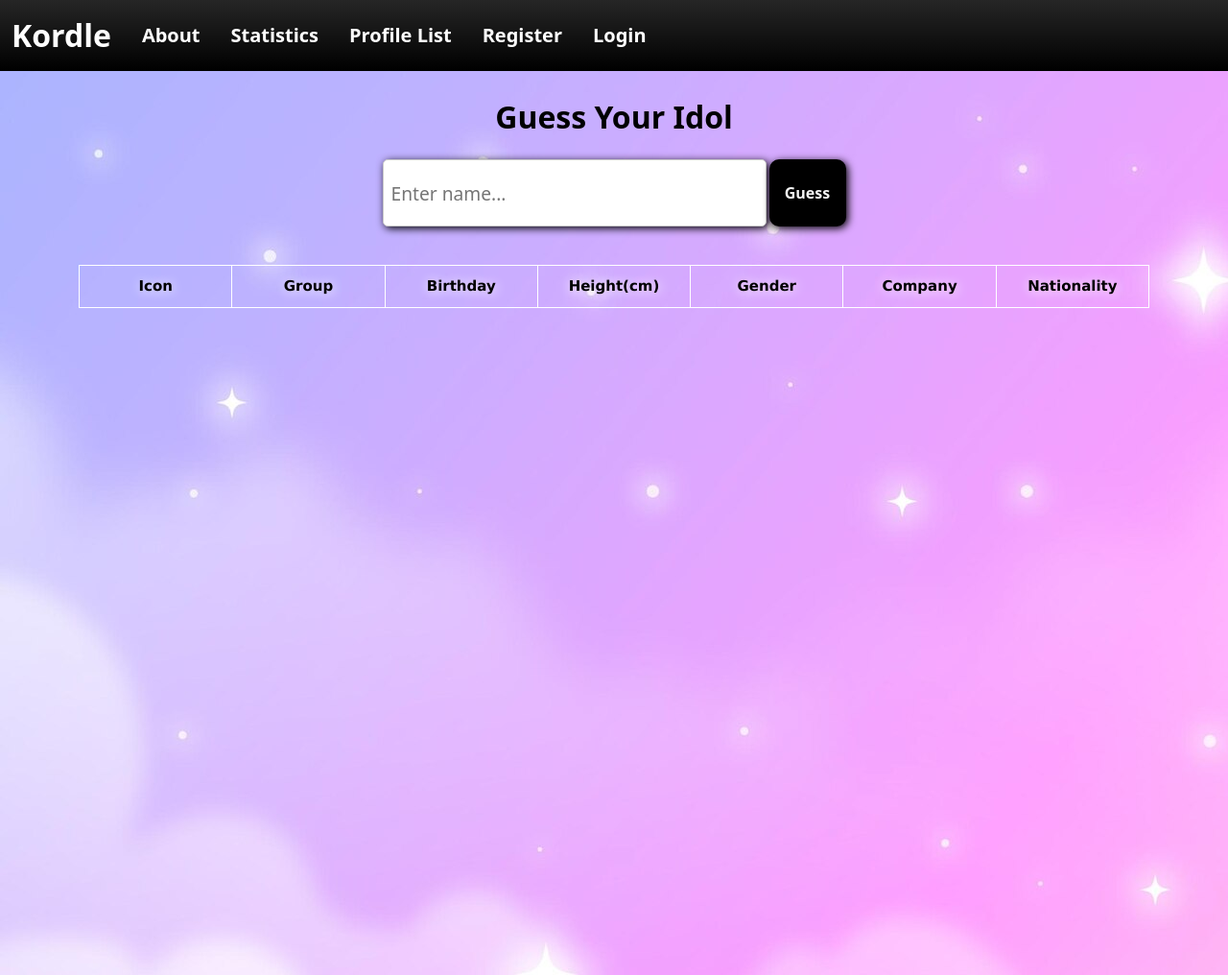
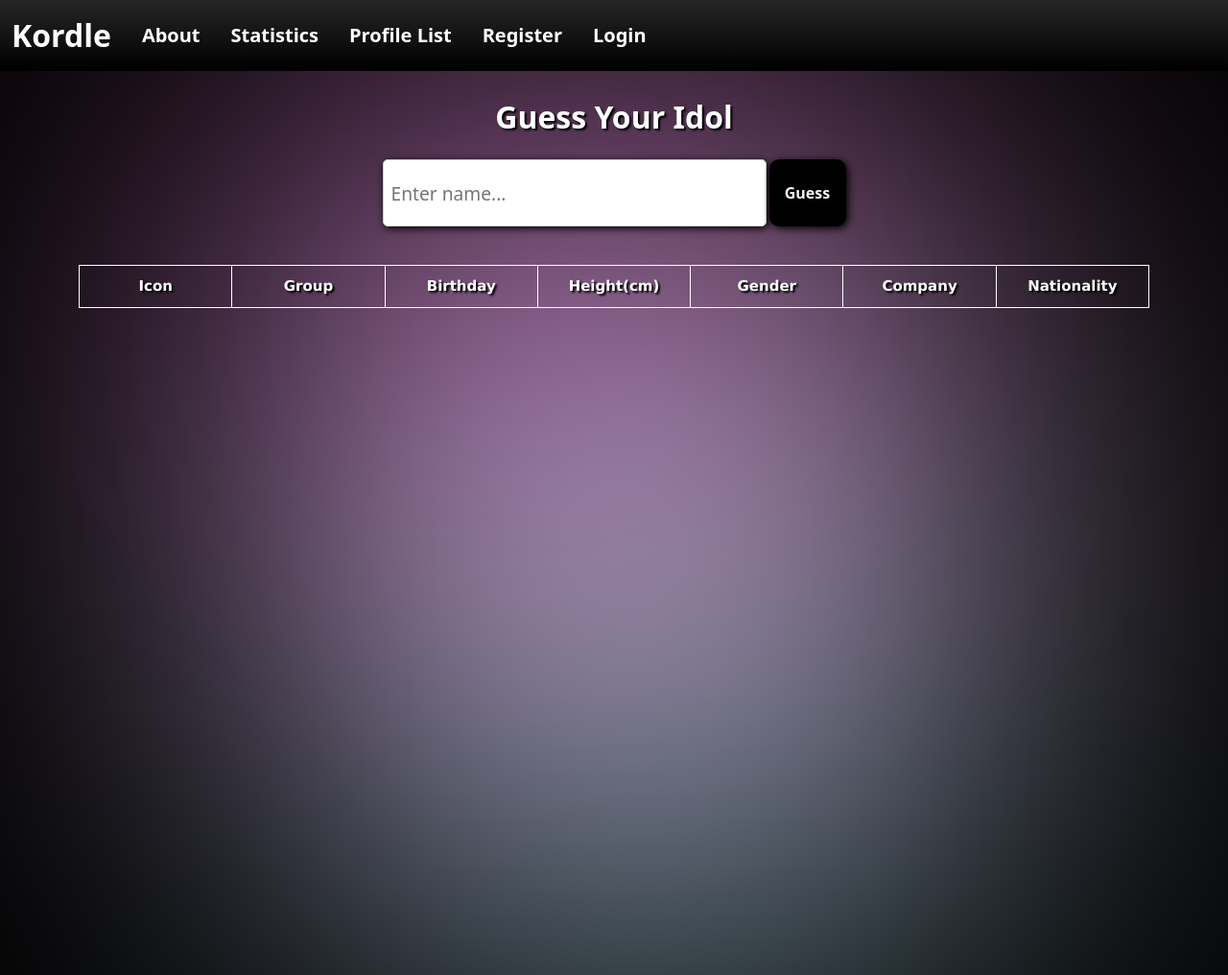
Before and after one commit to Ryan11c/kordle, a Django app: page / in a window 1280 px wide. Shown: the whole page at 96% size. Run offline with Django 5.2, Linux system fonts and the light colour scheme; data that the repository does not hold is empty; parts of the project's set-up code (start-up, migrations or seed data) failed here and were passed over.

Commit message:
Add animated background to home page using plasma-background-generator

```diff
--- a/myApp/templates/home.html
+++ b/myApp/templates/home.html
@@ -3,8 +3,8 @@
 {% load static %}
 
 {% block content %}
-<body class="background-image" background="{% static 'myApp/images/background2.jpg' %}">
-    <link rel="stylesheet" href="{% static 'myApp/css/home.css' %}">
+<link rel="stylesheet" href="{% static 'myApp/css/home.css' %}">
+<body>
     <div>
         <p class="title">Guess Your Idol</p>
         <form class="userGuessForm">
@@ -32,6 +32,11 @@
         </div>
     </div>
     <input type="hidden" id="isUserLoggedIn" value="{{ user.is_authenticated|lower }}">
+    <div class="wrapper">
+        <div class="gradient gradient-1"></div>
+        <div class="gradient gradient-2"></div>
+        <div class="gradient gradient-3"></div>
+      </div>
 </body>
 <script src="{% static 'myApp/js/kpopgame.js' %}"></script>
 {% endblock %}
--- a/myApp/templates/login.html
+++ b/myApp/templates/login.html
@@ -5,10 +5,10 @@
 {% block content %}
 <body style="padding-bottom: 70px" class="background-image" background="{% static 'myApp/images/background2.jpg' %}"></body>
 {% if user.is_authenticated %}
-    <h1>Already logged in</h1>
+    <h1 class="text-center fs-1 fw-bold text-black" style="text-shadow: 1px 1px 6px white;">Already logged in</h1>
 {% else %}
     <div class="col-md-6 offset-md-3">
-        <h1>Login</h1>
+        <h1 class="text-center fs-1 fw-bold text-black" style="text-shadow: 1px 1px 6px white;">Login</h1>
         <form method="POST" action="{% url 'login' %}">
             {% csrf_token %}
             <div class="mb-3">
--- a/myApp/templates/profile_list.html
+++ b/myApp/templates/profile_list.html
@@ -3,12 +3,12 @@
 {% load static %}
 {% block content %}
 <body style="padding-bottom: 70px" class="background-image" background="{% static 'myApp/images/background2.jpg' %}">
-    <h1 class="text-center fs-1 fw-bold">Profile List</h1>
+    <h1 class="text-center fs-1 fw-bold text-black" style="text-shadow: 1px 1px 6px white;">Profile List</h1>
     {% if profiles %}
         <div class="row justify-content-center">
             {% for profile in profiles %}
                 <div class="col-md-6 col-lg-4 d-flex justify-content-center">
-                    <div class="card mb-4 bg-white" style="max-width: 400px;">
+                    <div class="card mb-4 bg-white border-dark" style="max-width: 400px;">
                         <div class="row g-0">
                             <div class="col-4 d-flex align-items-center">
                                 {% if profile.profile_image %}
--- a/myApp/templates/register.html
+++ b/myApp/templates/register.html
@@ -5,10 +5,10 @@
 {% block content %}
 <body style="padding-bottom: 70px" class="background-image" background="{% static 'myApp/images/background2.jpg' %}">
     {% if user.is_authenticated %}
-        <h1>Register</h1>
+        <h1 class="text-center fs-1 fw-bold text-black" style="text-shadow: 1px 1px 6px white;">Already logged in</h1>
     {% else %}
         <div class="col-md-6 offset-md-3">
-            <h1>Register</h1>
+            <h1 class="text-center fs-1 fw-bold text-black" style="text-shadow: 1px 1px 6px white;">Register</h1>
             <form method="POST" action="">
                 {% csrf_token %}
                 {{ form.as_p }}
--- a/myApp/templates/update_user.html
+++ b/myApp/templates/update_user.html
@@ -4,7 +4,7 @@
 
 {% block content %}
     <div class="col-md-6 offset-md-3">
-        <h1>Edit Profile</h1>
+        <h1 class="text-center fs-1 fw-bold text-black" style="text-shadow: 1px 1px 6px white;">Edit Profile</h1>
         <form method="POST" action="{% url 'update_user' %}" enctype="multipart/form-data">
             {% csrf_token %}
             {{ user_form.as_p }}
--- a/static/myApp/css/home.css
+++ b/static/myApp/css/home.css
@@ -7,7 +7,8 @@ body {
     text-align: center;
     font-weight: bold;
     font-size: 2rem;
-    color: black;
+    color: white;
+    text-shadow: 2px 2px 2px black;
 }
 
 .userGuessForm {
@@ -94,9 +95,9 @@ body {
     border: 1px solid white;
     padding: 10px;
     text-align: center;
-    text-shadow: 1px 1px 1px rgb(255, 201, 255);
+    text-shadow: 2px 2px 2px black;
     font-weight: bold;
-    color: black;
+    color: white;
 }
 
 .table-container {
@@ -110,8 +111,8 @@ body {
     font-size: 15px;
     width: 120px;
     max-height: 50px;
-    color: black;
-    text-shadow: 1px 1px 12px white;
+    color: white;
+    text-shadow: 2px 2px 2px black;
 }
 
 #icon-display {
@@ -147,3 +148,130 @@ body {
       transform: translateZ(0);
     }
 }
+/* background animation */
+body {
+    margin: 0;
+    padding: 0;
+    background-color: black;
+}
+
+.wrapper{
+    position: absolute;
+    top: 0;
+    left: 0;
+    width: 100%;
+    height: 100%;
+    overflow: hidden;
+    filter: blur(220px);
+    z-index: -1;
+}
+
+.gradient {
+    position: absolute;
+    border-radius: 100%;
+    opacity: 0.7;
+    mix-blend-mode: screen;
+    animation-iteration-count: infinite;
+    animation-timing-function: cubic-bezier(0.1, 0, 0.9, 1);
+}
+
+.gradient-1 {
+  background: rgb(245, 132, 224) none repeat scroll 0% 0% / auto padding-box border-box;
+  width: 700px;
+  height: 700px;
+  animation-duration: 15s;
+  opacity: 0.9;
+  left: 60%;
+  top: 40%;
+  z-index: -2;
+  animation-name: animation-gradient-1;
+}
+
+.gradient-2 {
+  background: rgb(153, 235, 255) none repeat scroll 0% 0% / auto padding-box border-box;
+  width: 600px;
+  height: 600px;
+  animation-duration: 14s;
+  opacity: 0.9;
+  left: 40%;
+  top: 60%;
+  z-index: -1;
+  animation-name: animation-gradient-2;
+}
+
+.gradient-3 {
+  background: rgb(153, 0, 255) none repeat scroll 0% 0% / auto padding-box border-box;
+  width: 500px;
+  height: 500px;
+  animation-duration: 14s;
+  opacity: 0.9;
+  left: 50%;
+  top: 50%;
+  z-index: -3;
+  animation-name: animation-gradient-3;
+}
+
+@keyframes animation-gradient-1 {
+  0% {
+    transform: translateY(-50%) translateX(-50%) rotate(-20deg) translateX(20%);
+  }
+  25% {
+    transform: translateY(-50%) translateX(-50%) skew(-15deg, -15deg)
+      rotate(80deg) translateX(30%);
+  }
+  50% {
+    transform: translateY(-50%) translateX(-50%) rotate(180deg) translateX(25%);
+  }
+  75% {
+    transform: translateY(-50%) translateX(-50%) skew(15deg, 15deg)
+      rotate(240deg) translateX(15%);
+  }
+  100% {
+    transform: translateY(-50%) translateX(-50%) rotate(340deg) translateX(20%);
+  }
+}
+
+@keyframes animation-gradient-2 {
+  0% {
+    transform: translateY(-50%) translateX(-50%) rotate(40deg) translateX(-20%);
+  }
+  25% {
+    transform: translateY(-50%) translateX(-50%) skew(15deg, 15deg)
+      rotate(110deg) translateX(-5%);
+  }
+  50% {
+    transform: translateY(-50%) translateX(-50%) rotate(210deg) translateX(-35%);
+  }
+  75% {
+    transform: translateY(-50%) translateX(-50%) skew(-15deg, -15deg)
+      rotate(300deg) translateX(-10%);
+  }
+  100% {
+    transform: translateY(-50%) translateX(-50%) rotate(400deg) translateX(-20%);
+  }
+}
+
+@keyframes animation-gradient-3 {
+  0% {
+    transform: translateY(-50%) translateX(-50%) translateX(-15%)
+      translateY(10%);
+  }
+  20% {
+    transform: translateY(-50%) translateX(-50%) translateX(20%)
+      translateY(-30%);
+  }
+  40% {
+    transform: translateY(-50%) translateX(-50%) translateX(-25%)
+      translateY(-15%);
+  }
+  60% {
+    transform: translateY(-50%) translateX(-50%) translateX(30%) translateY(20%);
+  }
+  80% {
+    transform: translateY(-50%) translateX(-50%) translateX(5%) translateY(35%);
+  }
+  100% {
+    transform: translateY(-50%) translateX(-50%) translateX(-15%)
+      translateY(10%);
+  }
+}
```
Also changed, not shown: myApp/templates/about.html (+10 -4 lines), myApp/templates/statistics.html (+6 -6 lines), db.sqlite3, myApp/views.py (line endings or trailing spaces).
